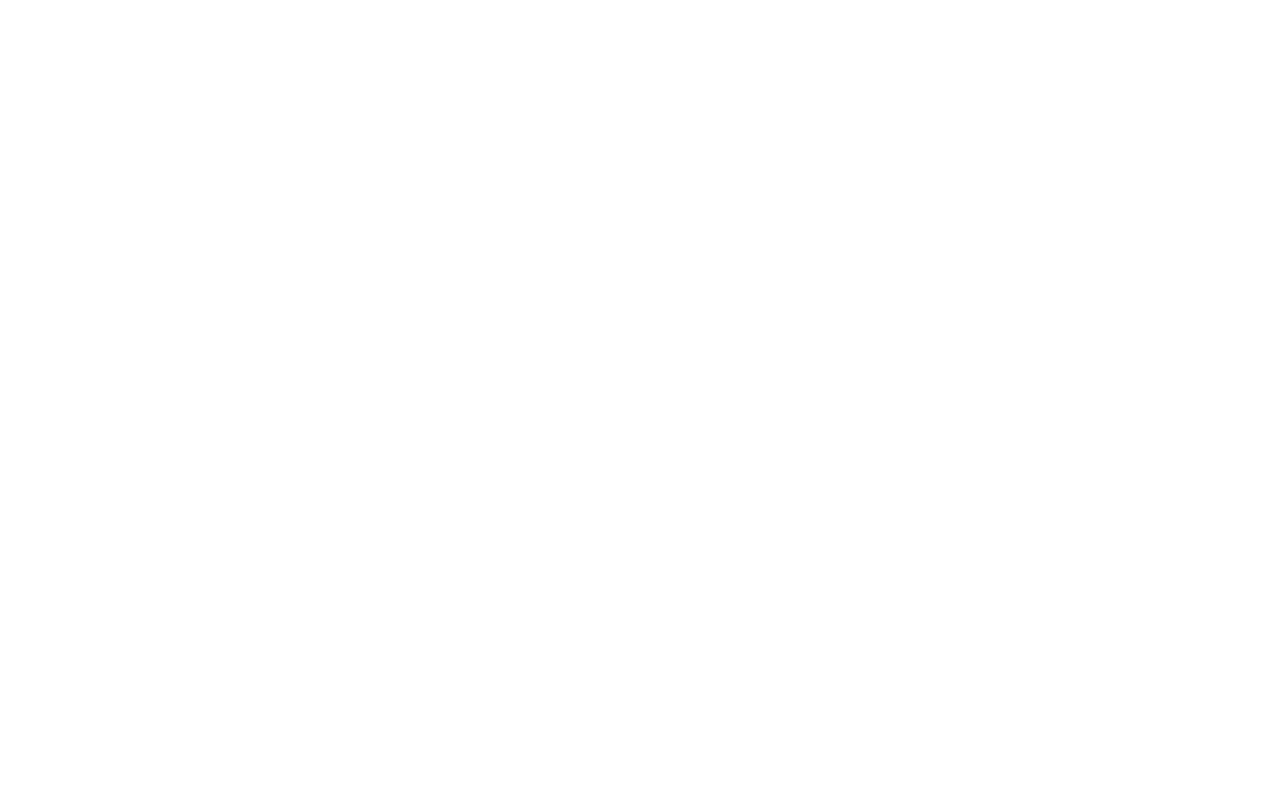
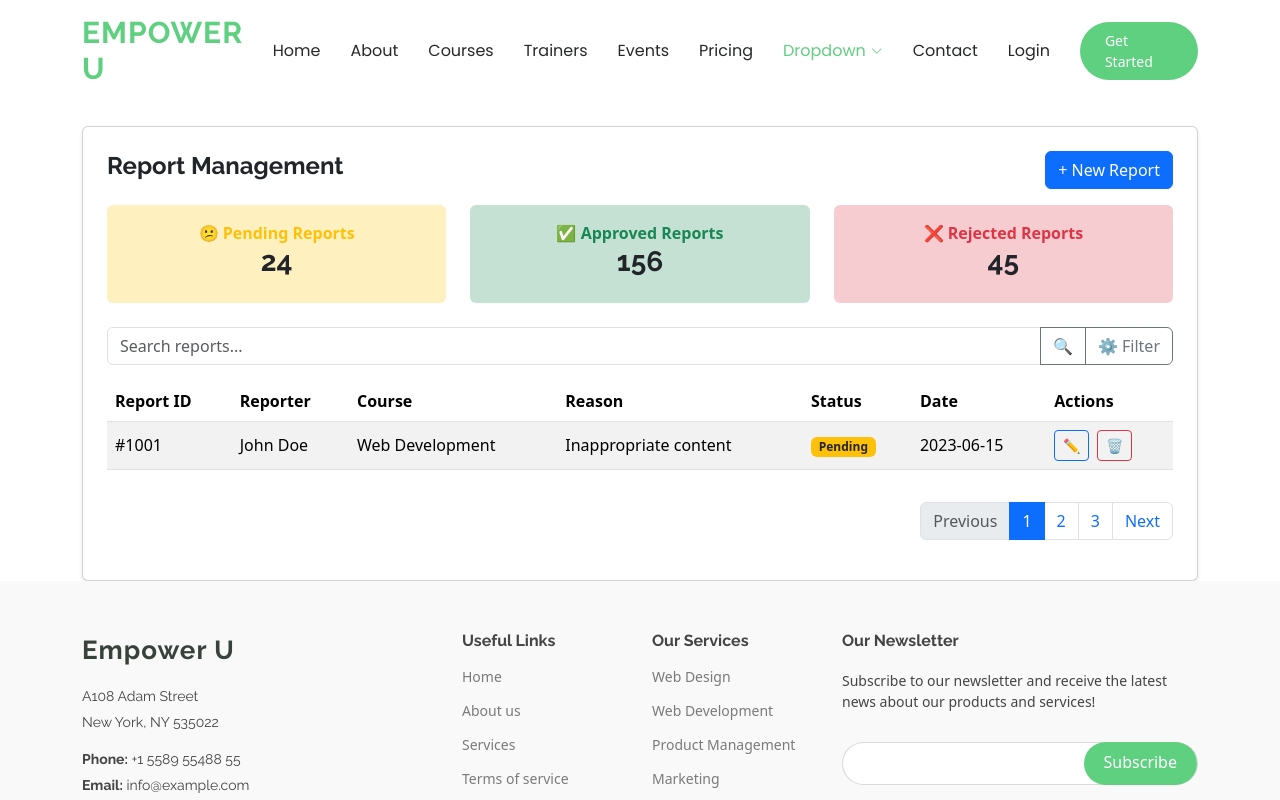
Before and after one commit to KrivonZa/mentor_FE, a React (Vite) app: page /report in a window 1280 px wide. Before the commit this address had no page. Shown: the top 800 px of the page. Built offline with nearby package versions, Linux system fonts and the light colour scheme.

Commit message:
28 report

```diff
--- /dev/null
+++ b/src/modules/mainPage/Report.jsx
@@ -0,0 +1,100 @@
+
+
+
+function Report(){
+  return (  <div className="container mt-4">
+    <div className="card p-4 shadow-sm">
+      {/* Header */}
+      <div className="d-flex justify-content-between align-items-center">
+        <h4 className="fw-bold">Report Management</h4>
+        <button className="btn btn-primary">+ New Report</button>
+      </div>
+
+      {/* Summary Cards */}
+      <div className="row mt-3">
+        <div className="col-md-4">
+          <div className="p-3 bg-warning bg-opacity-25 rounded text-center">
+            <span className="fw-bold text-warning">😕 Pending Reports</span>
+            <h3 className="fw-bold">24</h3>
+          </div>
+        </div>
+        <div className="col-md-4">
+          <div className="p-3 bg-success bg-opacity-25 rounded text-center">
+            <span className="fw-bold text-success">✅ Approved Reports</span>
+            <h3 className="fw-bold">156</h3>
+          </div>
+        </div>
+        <div className="col-md-4">
+          <div className="p-3 bg-danger bg-opacity-25 rounded text-center">
+            <span className="fw-bold text-danger">❌ Rejected Reports</span>
+            <h3 className="fw-bold">45</h3>
+          </div>
+        </div>
+      </div>
+
+      {/* Search & Filter */}
+      <div className="input-group mt-4">
+        <input type="text" className="form-control" placeholder="Search reports..." />
+        <button className="btn btn-outline-secondary">🔍</button>
+        <button className="btn btn-outline-secondary">⚙ Filter</button>
+      </div>
+
+      {/* Table */}
+      <div className="table-responsive mt-3">
+        <table className="table table-striped align-middle">
+          <thead>
+            <tr>
+              <th>Report ID</th>
+              <th>Reporter</th>
+              <th>Course</th>
+              <th>Reason</th>
+              <th>Status</th>
+              <th>Date</th>
+              <th>Actions</th>
+            </tr>
+          </thead>
+          <tbody>
+            <tr>
+              <td>#1001</td>
+              <td>John Doe</td>
+              <td>Web Development</td>
+              <td>Inappropriate content</td>
+              <td>
+                <span className="badge bg-warning text-dark">Pending</span>
+              </td>
+              <td>2023-06-15</td>
+              <td>
+                <button className="btn btn-outline-primary btn-sm me-2">✏</button>
+                <button className="btn btn-outline-danger btn-sm">🗑</button>
+              </td>
+            </tr>
+          </tbody>
+        </table>
+      </div>
+
+      {/* Pagination */}
+      <nav className="mt-3">
+        <ul className="pagination justify-content-end">
+          <li className="page-item disabled">
+            <a className="page-link" href="#">Previous</a>
+          </li>
+          <li className="page-item active">
+            <a className="page-link" href="#">1</a>
+          </li>
+          <li className="page-item">
+            <a className="page-link" href="#">2</a>
+          </li>
+          <li className="page-item">
+            <a className="page-link" href="#">3</a>
+          </li>
+          <li className="page-item">
+            <a className="page-link" href="#">Next</a>
+          </li>
+        </ul>
+      </nav>
+    </div>
+  </div>);
+
+}
+
+export default Report;
--- a/src/modules/mainPage/index.js
+++ b/src/modules/mainPage/index.js
@@ -7,6 +7,7 @@
 export { default as Contact } from "./Contact"
 export {default as LoginForm} from "../../modules/mainPage/LoginForm"
 export { default as CourseDetail } from "./CourseDetail"
+export {default as Report} from "./Report"
 export {default as UserBody} from "../../components/Admin/User/UserBody"
 export {default as AddNewStaff} from "../../components/Admin/Staff/AddNewStaff"
 export {default as MentorBody} from "../../components/Admin/Mentor/MentorBody"
--- /dev/null
+++ b/src/services/Report.ts
@@ -0,0 +1,6 @@
+import React from 'react'
+import { apiInstance } from '../constants/apiInstance';
+const reprortApi = apiInstance({
+    // baseURL: "http://empoweru.trangiangkhanh.site/..."
+    baseURL: "http://localhost:9090/empoweru/sba/Report"
+  });
```
Also changed, not shown: src/routes/useRoutesElements.jsx (+6 -1 lines).
